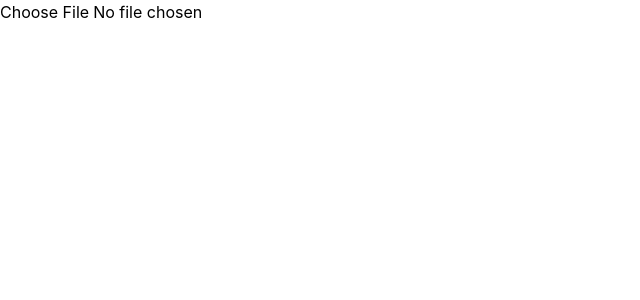
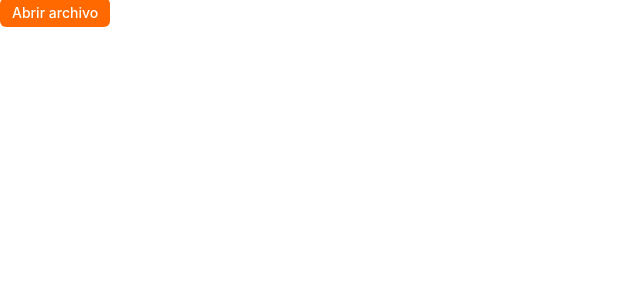
Before and after one commit to minvdev/csv-explorer, a React (Vite) app: page / in a window 1280 px wide. Shown: the top 300 px of the page, without its empty margins (0-640 px from the left). Built offline with nearby package versions, Linux system fonts and the light colour scheme.

Commit message:
feat: FileSelector envuelve el input en un label y OpenFileButton lo dispara

```diff
--- a/src/App.tsx
+++ b/src/App.tsx
@@ -1,6 +1,7 @@
 import { useMemo, useState } from "react";
 
 import StatusMessage from "@components/StatusMessage";
+import OpenFileButton from "@components/toolbar/OpenFileButton";
 import SearchField from "@components/toolbar/SearchField";
 import FileSelector from "@features/csv/FileSelector";
 import filterRows from "@features/csv/filterRows";
@@ -58,7 +59,9 @@ function App() {
 	return (
 		<div className="flex h-dvh flex-col">
 			<main className="min-h-0 flex-1 overflow-y-auto">
-				<FileSelector onFileSelected={handleFileSelected} />
+				<FileSelector onFileSelected={handleFileSelected}>
+					<OpenFileButton />
+				</FileSelector>
 				{status.kind === "loading" && (
 					<StatusMessage message="Cargando archivo…" tone="info" />
 				)}
--- /dev/null
+++ b/src/components/toolbar/OpenFileButton.tsx
@@ -0,0 +1,9 @@
+function OpenFileButton() {
+	return (
+		<span className="cursor-pointer rounded-md bg-orange-500 px-3 py-1.5 text-sm font-medium text-white">
+			Abrir archivo
+		</span>
+	);
+}
+
+export default OpenFileButton;
--- a/src/features/csv/FileSelector.tsx
+++ b/src/features/csv/FileSelector.tsx
@@ -1,8 +1,11 @@
+import type { ReactNode } from "react";
+
 interface FileSelectorProps {
 	onFileSelected: (file: File) => void;
+	children: ReactNode;
 }
 
-function FileSelector({ onFileSelected }: FileSelectorProps) {
+function FileSelector({ onFileSelected, children }: FileSelectorProps) {
 	const handleChange = (event: React.ChangeEvent<HTMLInputElement>) => {
 		const file = event.target.files?.[0];
 		if (file) {
@@ -10,7 +13,12 @@ function FileSelector({ onFileSelected }: FileSelectorProps) {
 		}
 	};
 
-	return <input accept=".csv,text/csv" type="file" onChange={handleChange} />;
+	return (
+		<label>
+			<input accept=".csv,text/csv" className="sr-only" type="file" onChange={handleChange} />
+			{children}
+		</label>
+	);
 }
 
 export default FileSelector;
```
